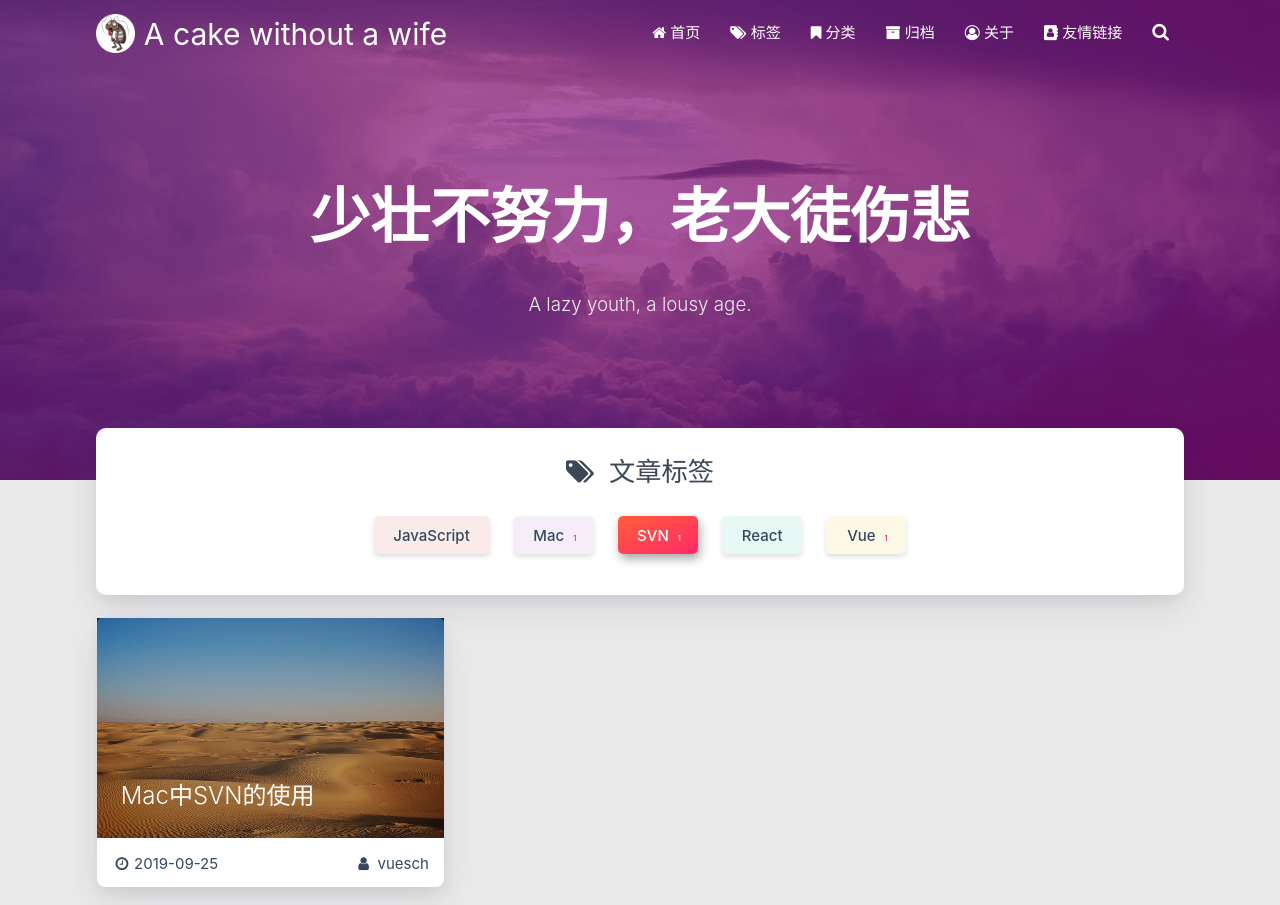
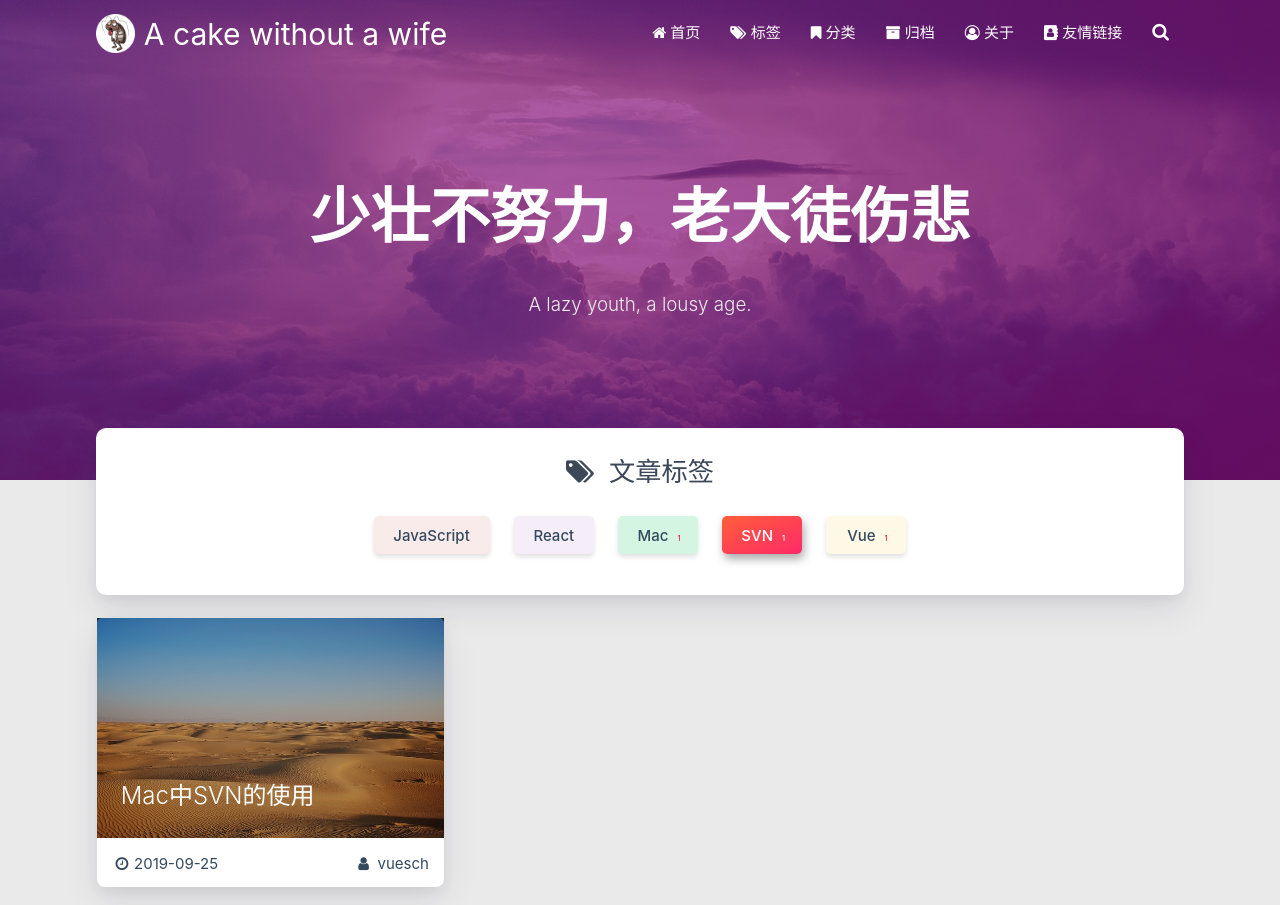
Before and after one commit to vuesch/vuesch.github.io, a plain HTML site: page tags/SVN/index.html in a window 1280 px wide. Shown: the top 905 px of the page. Drawn offline with Linux system fonts and the light colour scheme; some packages are replaced by stand-ins of ours; a script that the page names is missing.

Commit message:
Site updated: 2019-10-25 16:33:03

```diff
--- a/tags/SVN/index.html
+++ b/tags/SVN/index.html
@@ -304,10 +304,19 @@ $('.bg-cover').css('background-image', 'url(/medias/banner/' + new Date().getDay
                 </a>
 
 
+                <a href="/tags/React/" title="React: 1">
+                    <span class="chip center-align waves-effect waves-light
+                             chip-default "
+                            data-tagname="React" style="background-color: #F5EEF8;">React
+                        <span class="tag-length">1</span>
+                    </span>
+                </a>
+
+
                 <a href="/tags/Mac/" title="Mac: 1">
                     <span class="chip center-align waves-effect waves-light
                              chip-default "
-                            data-tagname="Mac" style="background-color: #F5EEF8;">Mac
+                            data-tagname="Mac" style="background-color: #D5F5E3;">Mac
                         <span class="tag-length">1</span>
                     </span>
                 </a>
@@ -316,16 +325,7 @@ $('.bg-cover').css('background-image', 'url(/medias/banner/' + new Date().getDay
                 <a href="/tags/SVN/" title="SVN: 1">
                     <span class="chip center-align waves-effect waves-light
                              chip-active "
-                            data-tagname="SVN" style="background-color: #D5F5E3;">SVN
-                        <span class="tag-length">1</span>
-                    </span>
-                </a>
-
-
-                <a href="/tags/React/" title="React: 1">
-                    <span class="chip center-align waves-effect waves-light
-                             chip-default "
-                            data-tagname="React" style="background-color: #E8F8F5;">React
+                            data-tagname="SVN" style="background-color: #E8F8F5;">SVN
                         <span class="tag-length">1</span>
                     </span>
                 </a>
```
Also changed, not shown: about/index.html (+7 -7 lines), tags/JavaScript/index.html (+11 -11 lines), tags/Mac/index.html (+11 -11 lines), tags/React/index.html (+11 -11 lines), tags/Vue/index.html (+11 -11 lines), tags/index.html (+12 -12 lines).
